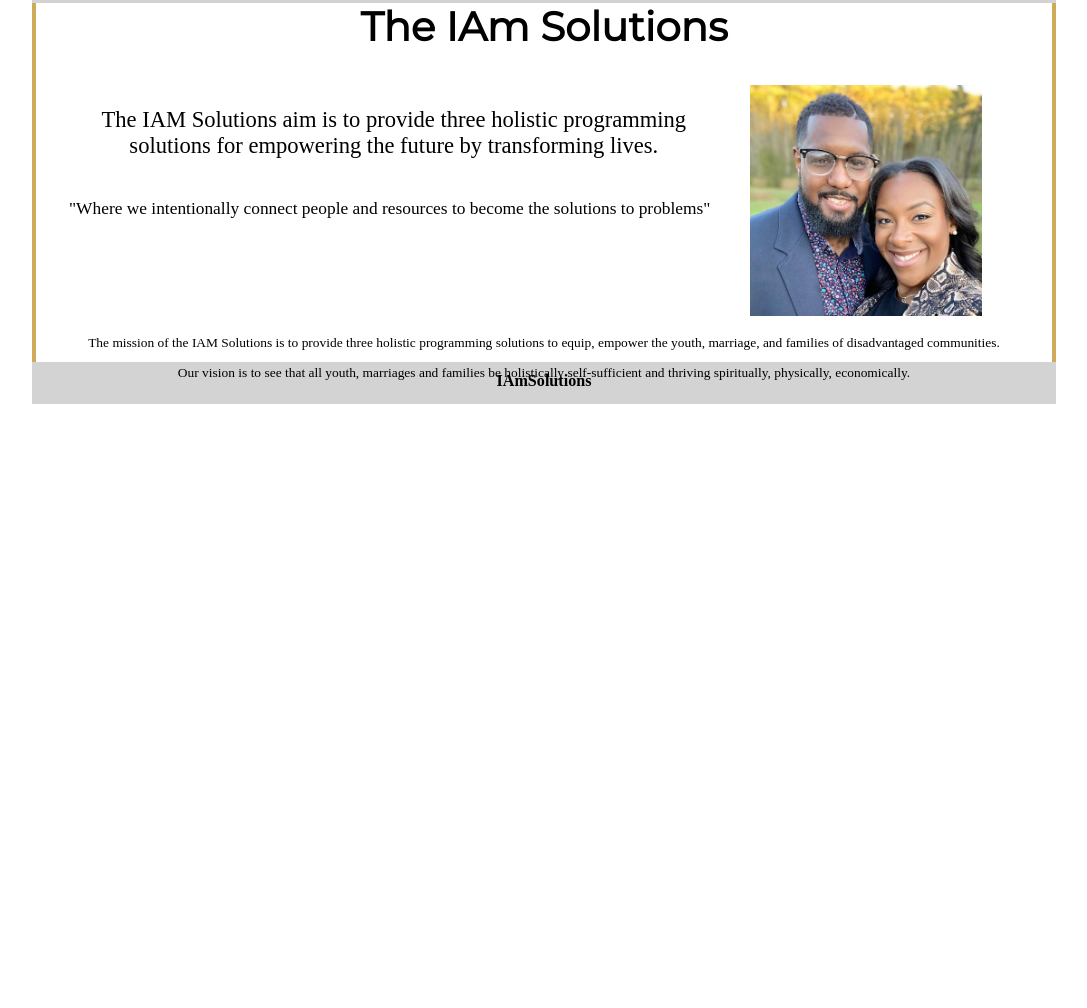
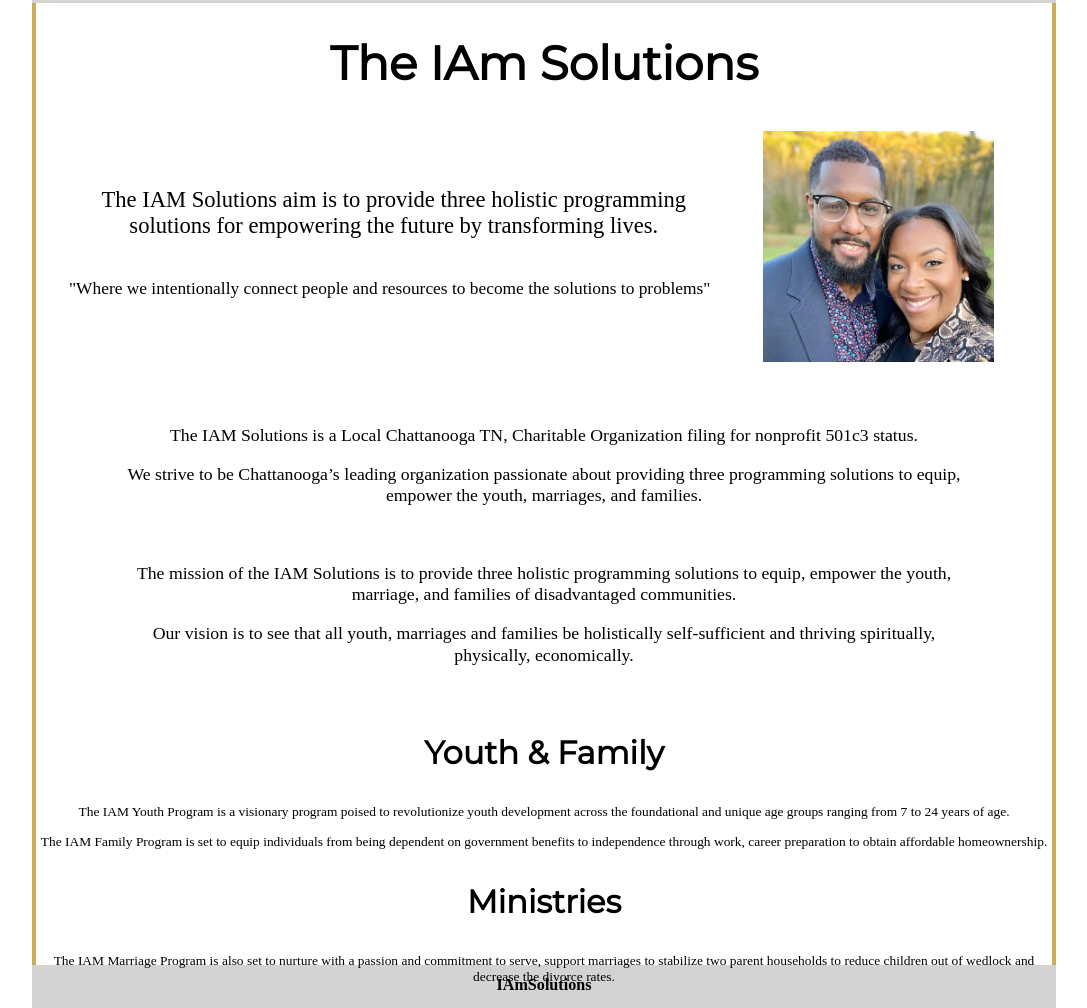
Before and after one commit to andrewski04/pixel-pioneer-website, a plain HTML site: page index.html in a window 1280 px wide. Shown: the part 210-1218 px from the top of the page, without its empty margins (96-1183 px from the left). Before the commit the page ends 800 px from the top, so only its background shows below. Drawn offline with Linux system fonts and the light colour scheme.

Commit message:
Modified home-page and added a favicon.

```diff
--- a/css/home-light-mode.css
+++ b/css/home-light-mode.css
@@ -17,9 +17,9 @@
 
 .title {
   color: var(--txt-color);
-  margin-top: 10%;
+  margin-top: 2%;
   font-family: 'Montserrat', sans-serif;
-  font-size: 300%;
+  font-size: 350%;
   text-align: center;
 }
 
@@ -93,12 +93,17 @@ nav a:hover, nav a:active, .current {
   border: 0.3em solid var(--border-color);
   border-top: 0;
   border-bottom: 0;
-  margin: -10% 0 -3.2% 0;
+  margin: 0 0 -3.2% 0;
   width: 100%;
+  padding-top: 1%;
 }
 
 .image {
   width: 25%;
+}
+
+section {
+  text-align: center;
 }
 
 #first-section {
@@ -110,6 +115,7 @@ nav a:hover, nav a:active, .current {
   float: left;
   text-align: center;
   margin-left: 0.9em;
+  margin-top: 2.5em;
   padding: 0 1em 0 0;
 }
 
@@ -126,8 +132,10 @@ nav a:hover, nav a:active, .current {
 }
 
 #second-section {
-  margin: 0 1em;
-  text-align: center;
+  margin: 1.2em 5em 0 5em;
+  font-size: 132%;
+  line-height: 1.2em;
+  padding: 1em 0;
 }
 
 .img-left {
@@ -170,7 +178,7 @@ footer {
   left: 0;
   right: 0;
   bottom: 0;
-  background-color: #ccc;
+  background-color: var(--border-color);
   -webkit-transition: .4s;
   transition: .4s;
 }
@@ -182,23 +190,24 @@ footer {
   width: 26px;
   left: 4px;
   bottom: 4px;
-  background-color: white;
+  background-color: var(--txt-color);
   -webkit-transition: .4s;
   transition: .4s;
 }
 
 input:checked + .slider {
-  background-color: #2196F3;
+  background-color: var(--nav-hover-txt-color);
 }
 
 input:focus + .slider {
-  box-shadow: 0 0 1px #2196F3;
+  box-shadow: 0 0 1px var(--nav-hover-txt-color);
 }
 
 input:checked + .slider:before {
   -webkit-transform: translateX(26px);
   -ms-transform: translateX(26px);
   transform: translateX(26px);
+  background-color: var(--bg-color);
 }
 
 /* Rounded sliders */
--- a/index.html
+++ b/index.html
@@ -6,8 +6,9 @@
     <link rel="stylesheet" id="light" href="css/home-light-mode.css">
     <link rel="stylesheet" id="dark" href="css/dark-mode.css">
     <link rel="preconnect" href="https://fonts.googleapis.com">
-<link rel="preconnect" href="https://fonts.gstatic.com" crossorigin>
-<link href="https://fonts.googleapis.com/css2?family=Montserrat&display=swap" rel="stylesheet">
+    <link rel="preconnect" href="https://fonts.gstatic.com" crossorigin>
+    <link href="https://fonts.googleapis.com/css2?family=Montserrat&display=swap" rel="stylesheet">
+    <link rel="icon" href="images/favicon.ico">
 
     <title>Home</title>
 
@@ -39,6 +40,7 @@
 
     <div class="container">
         <h2 class="title">The IAm Solutions</h2>
+
         <section id="first-section">
             <p id="summary">
                 The IAM Solutions aim is to provide three holistic programming<br>solutions for empowering the future by transforming lives.
@@ -48,24 +50,50 @@
             </blockquote>
             <img class="image image.right" src="images/FoundingCouple.jpg" alt="Founding + Couple">
         </section>
+
         <section id="second-section">
-            <p id="mission">
+            <p>
+                The IAM Solutions is a Local Chattanooga TN, Charitable Organization filing for nonprofit 501c3 status.
+            </p>
+            <p>
+                We strive to be Chattanooga’s leading organization passionate about providing three programming solutions to equip, empower the youth, marriages, and families.
+            </p>
+            <br>
+            <p>
                 The mission of the IAM Solutions is to provide three holistic programming solutions to equip, empower the youth, marriage, and families of disadvantaged communities.
             </p>
-            <p id="vision">
+            <p>
                 Our vision is to see that all youth, marriages and families be holistically self-sufficient and thriving spiritually, physically, economically.
             </p>
         </section>
-<!--        <section>
-            <p id="program-summaries">
+
+        <section>
+            <h3 class="subtitle">Youth & Family</h3>
+
+            <p id="youth">
                 The IAM Youth Program is a visionary program poised to revolutionize youth development across the foundational and unique age groups ranging from 7 to 24 years of age.
             </p>
-            <p id="program-summaries">
+            <p id="family">
+                The IAM Family Program is set to equip individuals from being dependent on government benefits to independence through work, career preparation to obtain affordable homeownership.
+            </p>
+        </section>
+
+        <section>
+            <h3 class="subtitle">Ministries</h3>
+
+            <p id="ministries">
                 The IAM Marriage Program is also set to nurture with a passion and commitment to serve, support marriages to stabilize two parent households to reduce children out of wedlock and decrease the divorce rates.
             </p>
-            <p id="program-summaries">
-                The IAM Family Program is set to equip individuals from being dependent on government benefits to independence through work, career preparation to obtain affordable homeownership.
-            </p>
+        </section>
+<!--
+        <section>
+            <h6>
+                Our Foundational Value:
+            </h6>
+            <p>
+                Scholarship, Leadership, Intergrity, Humility, Duty, Generosity,
+                <br>
+                We believe everyone has gifts, talents that are intended to be used for purpose in life.
         </section>
 -->
     </div>
```
Also changed, not shown: images/favicon.ico (added).
